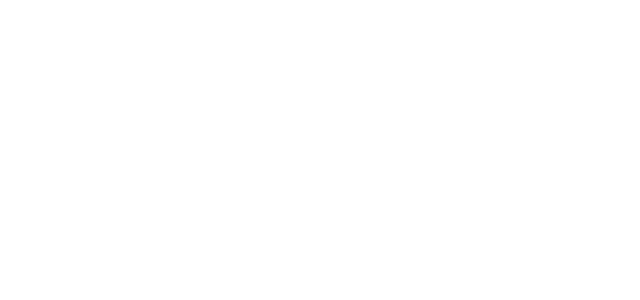
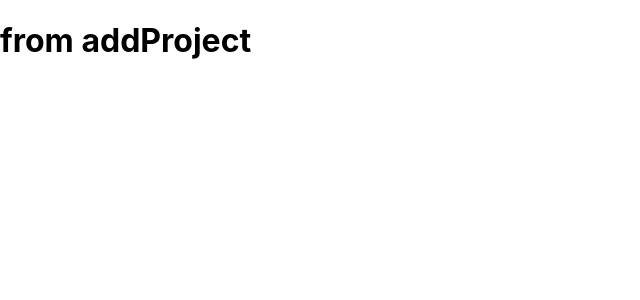
Before and after one commit to mmthatch12/Better-Prof-MyFE, a React (Create React App) app: page /studentlist/addproject in a window 1280 px wide. Shown: the top 300 px of the page, without its empty margins (0-640 px from the left). Built offline with nearby package versions, Linux system fonts and the light colour scheme.

Commit message:
connected skelleton addprojects component to studentCard component

```diff
--- a/src/App.js
+++ b/src/App.js
@@ -4,6 +4,7 @@
 import Login from './components/Register & Login/Login'
 import Register from './components/Register & Login/Register'
 import StudentList from './components/Professor/StudentList'
+import AddProject from './components/Professor/AddProject'
 
 
 function App() {
@@ -16,6 +17,9 @@
       <Route exact path='/studentlist' render={props =>
         <StudentList {...props} list={list} setList={setList} />}
       />
+      <Route exact path='/studentlist/addproject' render={props =>
+        <AddProject {...props} list={list} setList={setList} />}
+      />
     </div>
   );
 }
--- /dev/null
+++ b/src/components/Professor/AddProject.js
@@ -0,0 +1,9 @@
+import React from 'react'
+
+const AddProject = () => {
+    return (
+        <h1>from addProject</h1>
+    )
+}
+
+export default AddProject
--- a/src/components/Professor/StudentCard.js
+++ b/src/components/Professor/StudentCard.js
@@ -1,4 +1,5 @@
 import React from 'react'
+import { Link } from 'react-router-dom'
 import { makeStyles } from '@material-ui/core/styles';
 import Container from '@material-ui/core/Container'
 import Grid from '@material-ui/core/Grid'
@@ -7,6 +8,7 @@
 import CardContent from '@material-ui/core/CardContent';
 import Button from '@material-ui/core/Button';
 import Typography from '@material-ui/core/Typography';
+import { NONAME } from 'dns';
 
 const useStyles = makeStyles({
     card: {
@@ -28,6 +30,10 @@
 const StudentCard = ({ list }) => {
     console.log('list', list)
 
+    let bStyles = {
+        textDecoration: 'none'
+    }
+
     const classes = useStyles();
     const bull = <span className={classes.bullet}>•</span>;
 
@@ -36,18 +42,18 @@
             <Grid container spacing={3}>
                 {list.map(student => {
                     return (
-                        <Grid item xs>
+                        <Grid key={student.id} item xs>
                             <Card className={classes.card}>
                                 <CardContent>
-                                    <Typography className={classes.title} color="textSecondary" gutterBottom>
+                                    <Typography variant="h5" component="h2">
                                         {student.student}
                                     </Typography>
-                                    <Typography variant="h5" component="h2">
+                                    <Typography className={classes.title} color="textSecondary" gutterBottom>
                                         {student.major}
                                     </Typography>
                                 </CardContent>
                                 <CardActions>
-                                    <Button size="small">Projects</Button>
+                                    <Link to='/studentlist/addproject' style={bStyles}><Button size="small">Projects</Button></Link>
                                 </CardActions>
                                 <CardActions>
                                     <Button size="small">Messages</Button>
```
